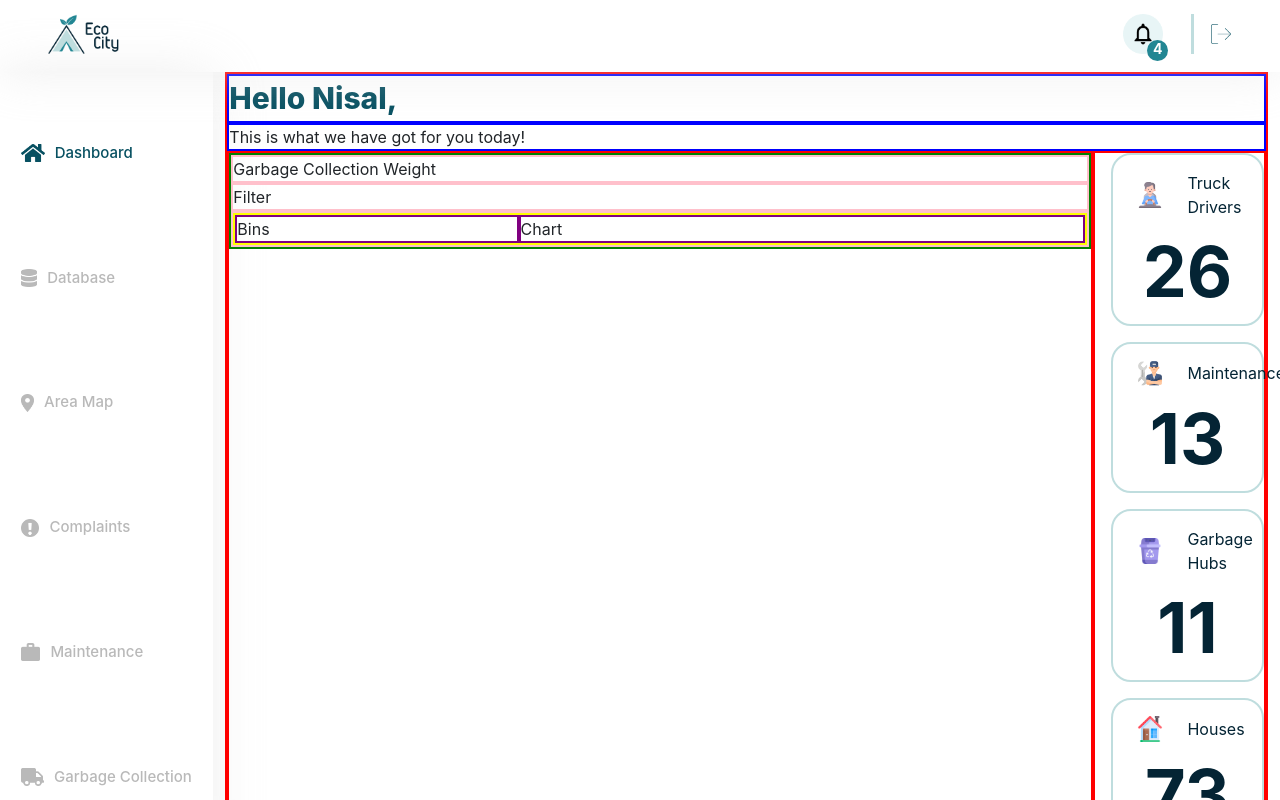
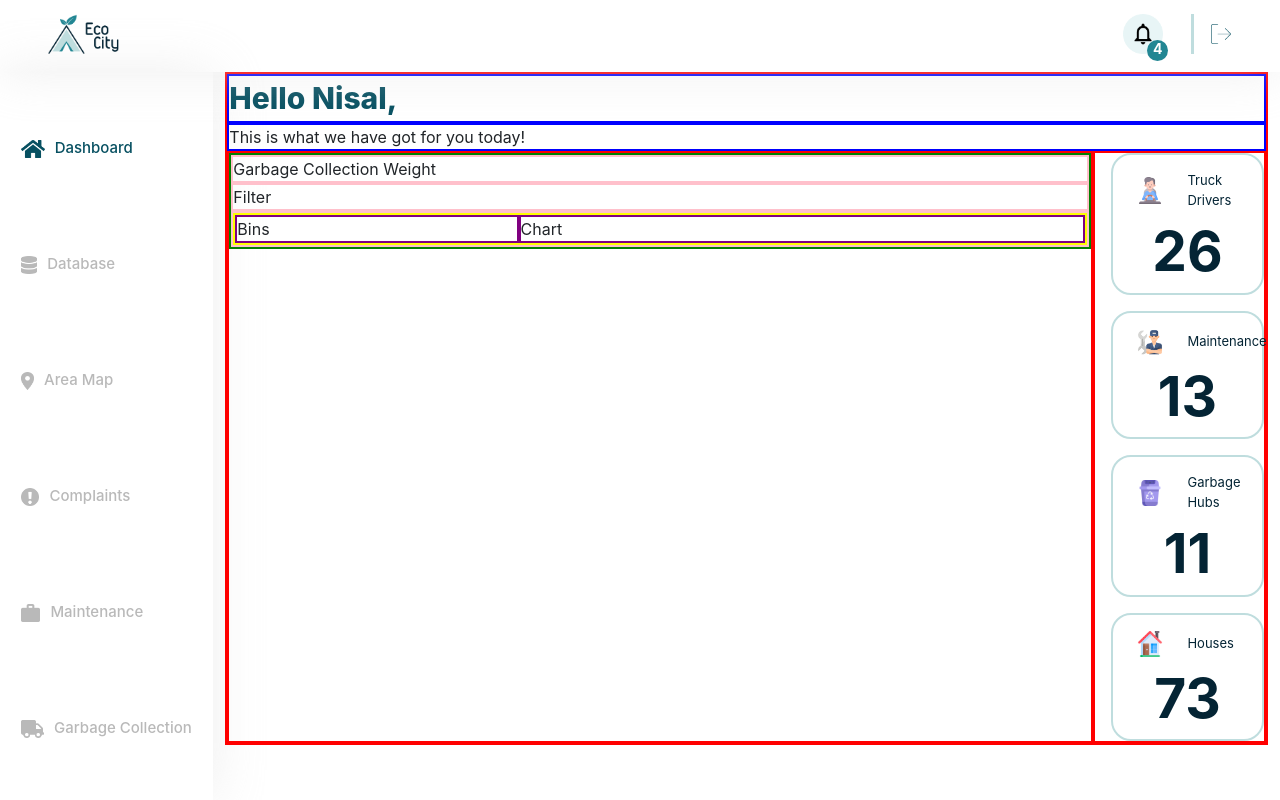
Before and after one commit to IsuruVihan/EcoCity, a React (Create React App) app in the folder admin/: page /dashboard in a window 1280 px wide. Built offline with nearby package versions, Linux system fonts and the light colour scheme.

Commit message:
Dashboard | Count Card CSS - Adjusted the column height of the cards column

```diff
--- a/admin/src/pages/Dashboard/cards/CountCard.js
+++ b/admin/src/pages/Dashboard/cards/CountCard.js
@@ -16,9 +16,9 @@ const CountCard = () => {
                       <Image src={TruckDriver} width='35%'/>
                   </Col>
                   <Col lg={6} className="p-0 mt-3" style={{
-                      color: '#042434', display: "flex", alignItems: "center", justifyContent: "left"}}>Truck Drivers</Col>
+                      color: '#042434', display: "flex", alignItems: "center", justifyContent: "flex-start", fontSize: '13px'}}>Truck Drivers</Col>
                   <Col lg={12} className="p-0" style={{
-                      fontWeight: 700, fontSize: 70, color: '#042434', textAlign: "center"}}>26</Col>
+                      fontWeight: 700, fontSize: 55, color: '#042434', textAlign: "center"}}>26</Col>
               </Row>
           </Col>
           <Col sm={12} className="p-0 mb-3" style={{border: '2px solid #BFDDDE', borderRadius: '20px'}}>
@@ -27,9 +27,9 @@ const CountCard = () => {
                       <Image src={Crew} width='35%'/>
                   </Col>
                   <Col lg={6} className="p-0 mt-3" style={{
-                      color: '#042434', display: "flex", alignItems: "center", justifyContent: "left"}}>Maintenance</Col>
+                      color: '#042434', display: "flex", alignItems: "center", justifyContent: "flex-start", fontSize: '13px'}}>Maintenance</Col>
                   <Col lg={12} className="p-0" style={{
-                      fontWeight: 700, fontSize: 70, color: '#042434', textAlign: "center"}}>13</Col>
+                      fontWeight: 700, fontSize: 55, color: '#042434', textAlign: "center"}}>13</Col>
               </Row>
           </Col>
           <Col sm={12} className="p-0 mb-3" style={{border: '2px solid #BFDDDE', borderRadius: '20px'}}>
@@ -38,9 +38,9 @@ const CountCard = () => {
                       <Image src={Hub} width='35%'/>
                   </Col>
                   <Col lg={6} className="p-0 mt-3" style={{
-                      color: '#042434', display: "flex", alignItems: "center", justifyContent: "left"}}>Garbage Hubs</Col>
+                      color: '#042434', display: "flex", alignItems: "center", justifyContent: "flex-start", fontSize: '13px'}}>Garbage Hubs</Col>
                   <Col lg={12} className="p-0" style={{
-                      fontWeight: 700, fontSize: 70, color: '#042434', textAlign: "center"}}>11</Col>
+                      fontWeight: 700, fontSize: 55, color: '#042434', textAlign: "center"}}>11</Col>
               </Row>
           </Col>
           <Col sm={12} className="p-0" style={{border: '2px solid #BFDDDE', borderRadius: '20px'}}>
@@ -49,9 +49,9 @@ const CountCard = () => {
                       <Image src={House} width='35%'/>
                   </Col>
                   <Col lg={6} className="p-0 mt-3" style={{
-                      color: '#042434', display: "flex", alignItems: "center", justifyContent: "left"}}>Houses</Col>
+                      color: '#042434', display: "flex", alignItems: "center", justifyContent: "flex-start", fontSize: '13px'}}>Houses</Col>
                   <Col lg={12} className="p-0" style={{
-                      fontWeight: 700, fontSize: 70, color: '#042434', textAlign: "center"}}>73</Col>
+                      fontWeight: 700, fontSize: 55, color: '#042434', textAlign: "center"}}>73</Col>
               </Row>
           </Col>
       </Row>
```
